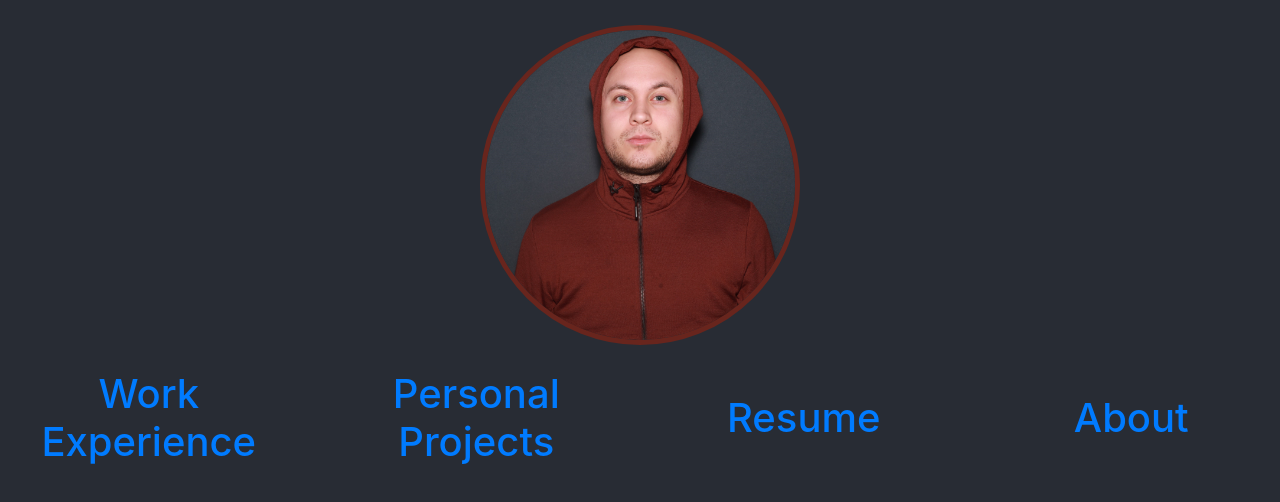
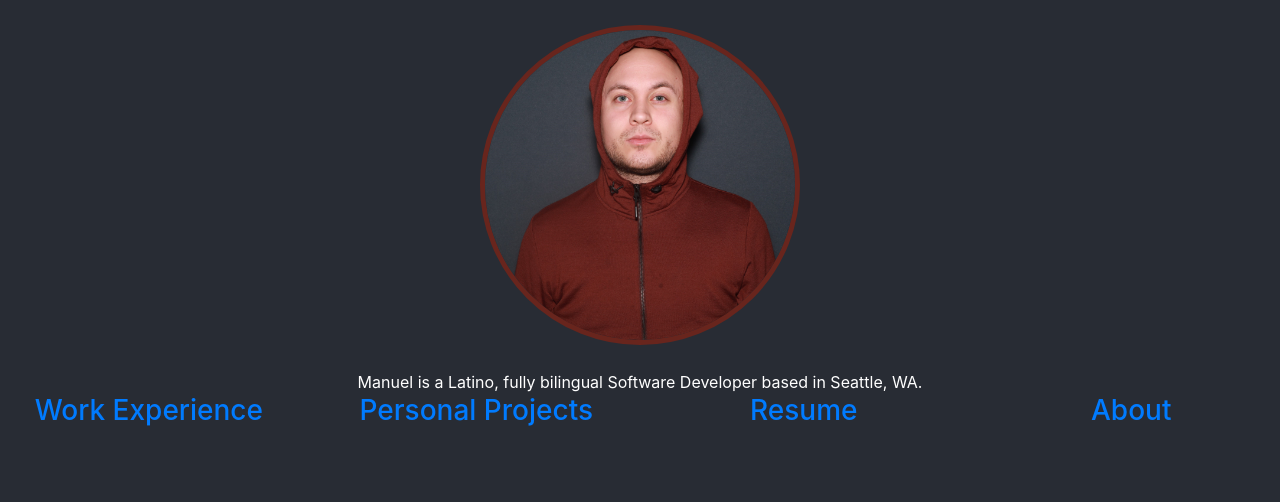
Before and after one commit to ManuelMesson/manuelmesson.github.io, a React (Create React App) app: page / in a window 1280 px wide. Shown: the top 502 px of the page. Built offline with nearby package versions, Linux system fonts and the light colour scheme.

Commit message:
better routing

```diff
--- a/src/App.css
+++ b/src/App.css
@@ -1,6 +1,9 @@
+html {
+  background-color: #282c34;
+}
 .App {
+  background-color: #282c34;
   text-align: center;
-  background-color: #282c34;
   min-height: 100vh;
   /* min-width: 100vh; */
   color: #fff;
--- a/src/App.js
+++ b/src/App.js
@@ -13,12 +13,13 @@ function App() {
       <header>
         <img src="./profile-pic.jpg" className="App-logo circle" alt="profile-pic" />
       </header>
+      Manuel is a Latino, fully bilingual Software Developer based in Seattle, WA.
       <Router>
           <Row className="d-flex align-items-center">
-          <Col xs={3}><h1><Link to="/personal-projects">Work Experience</Link></h1></Col>
-            <Col xs={3}><h1><Link to="/personal-projects">Personal Projects</Link></h1></Col>
-            <Col xs={3}><h1><Link to="/about">Resume</Link></h1></Col>
-            <Col xs={3}><h1><Link to="/about">About</Link></h1></Col>
+          <Col xs={3}><h3><Link to="/personal-projects">Work Experience</Link></h3></Col>
+            <Col xs={3}><h3><Link to="/personal-projects">Personal Projects</Link></h3></Col>
+            <Col xs={3}><h3><Link to="/about">Resume</Link></h3></Col>
+            <Col xs={3}><h3><Link to="/about">About</Link></h3></Col>
           </Row>
         <Main />
       </Router>
```
